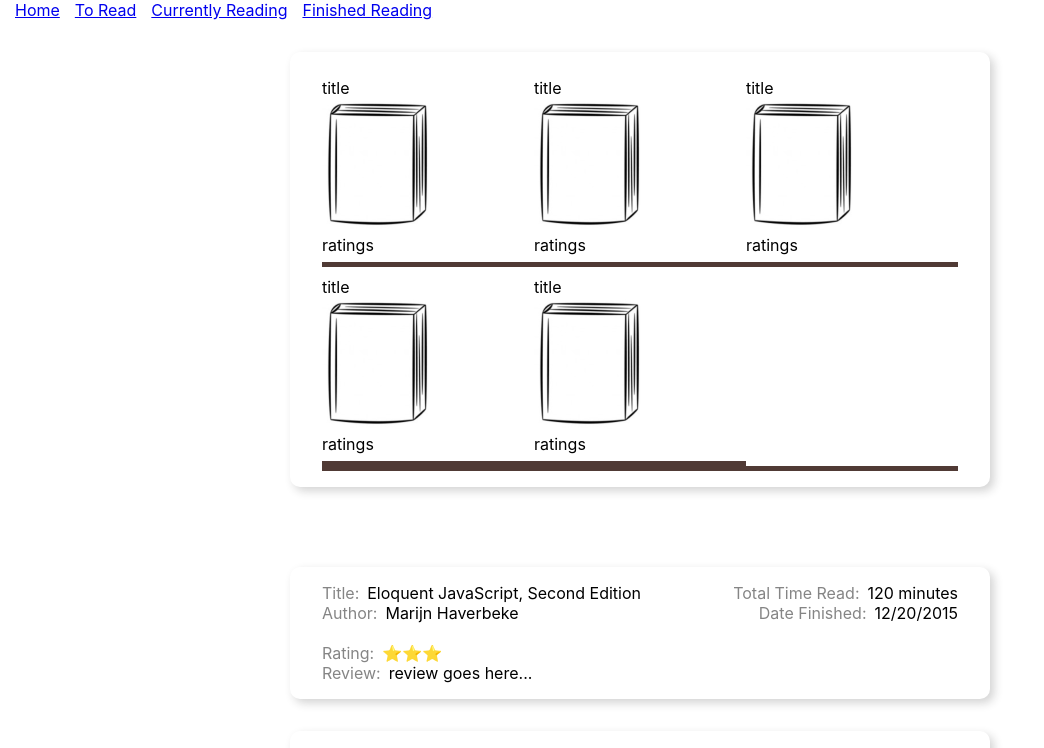
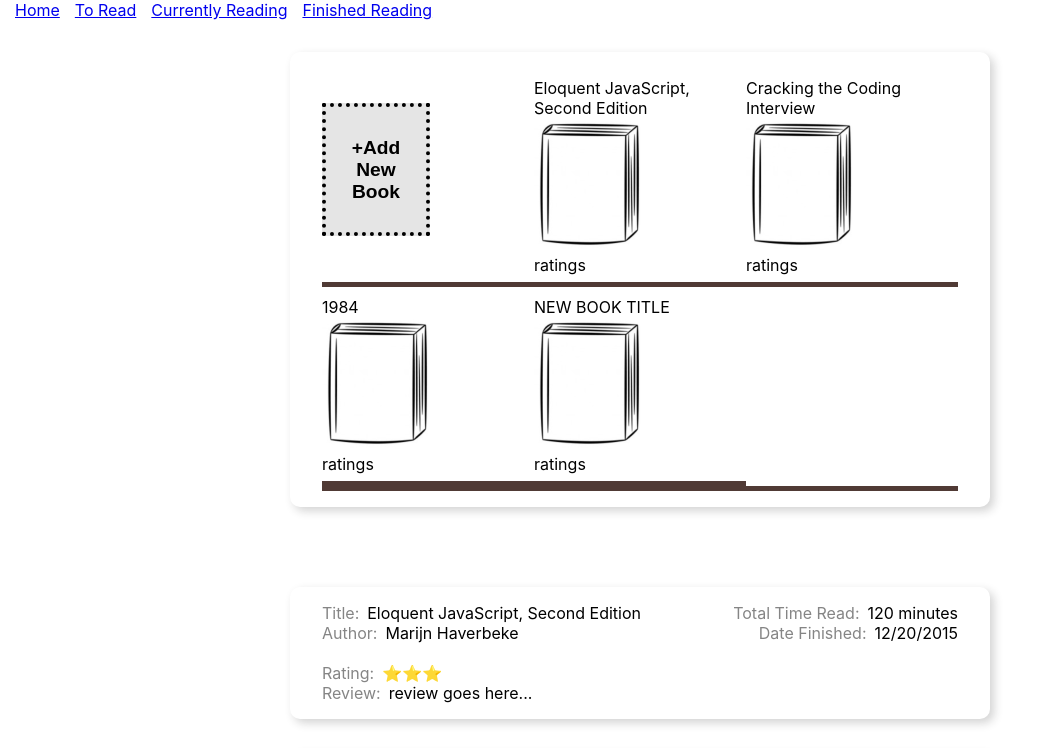
Before and after one commit to alex-andria/Project2BookApp, a React (Create React App) app in the folder book-app/: page / in a window 1280 px wide. Shown: the top 748 px of the page, without its empty margins (0-1044 px from the left). Built offline with nearby package versions, Linux system fonts and the light colour scheme; data requests are answered from the project's data file.

Commit message:
book add form complete

```diff
--- a/book-app/db.json
+++ b/book-app/db.json
@@ -28,6 +28,12 @@
       "reading": false,
       "to-read": false,
       "finished": true
+    },
+    {
+      "title": "NEW BOOK TITLE",
+      "author": "Some Author",
+      "to-read": true,
+      "id": 4
     }
   ]
 }
--- a/book-app/package.json
+++ b/book-app/package.json
@@ -8,6 +8,7 @@
     "@testing-library/user-event": "^13.5.0",
     "react": "^17.0.2",
     "react-dom": "^17.0.2",
+    "react-modal": "^3.14.4",
     "react-router-dom": "^5.3.0",
     "react-scripts": "5.0.0",
     "web-vitals": "^2.1.2"
--- a/book-app/src/components/App.js
+++ b/book-app/src/components/App.js
@@ -11,6 +11,11 @@ import FinishedReading from "./Nav/FinishedReading";
 function App() {
   const [books, setBooks] = useState([]);
   const [sortedBooks, setSortBooks] = useState([]);
+
+  function addBook(newBook){
+    const updatedBooks = [...books, newBook];
+    setBooks(updatedBooks);
+  }
 
   useEffect(() => {
 
@@ -37,7 +42,10 @@ function App() {
           <FinishedReading books={books}/>
         </Route>
         <Route exact path="/">
-          <Home books={books} />
+          <Home
+            books={books}
+            onAddBook={addBook}
+          />
         </Route>
       </Switch>
     </div>
--- a/book-app/src/components/BookAddForm.js
+++ b/book-app/src/components/BookAddForm.js
@@ -1,14 +1,95 @@
 import React, {useState} from "react";
+import Modal from 'react-modal';
 
-function BookAddForm(){
+function BookAddForm({onAddBook}){
+    //Modal Info
+        const customStyles = {
+            content: {
+            top: '50%',
+            left: '50%',
+            right: 'auto',
+            bottom: 'auto',
+            marginRight: '-50%',
+            transform: 'translate(-50%, -50%)',
+            },
+        };
 
+        let subtitle;
+        const [modalIsOpen, setIsOpen] = React.useState(false);
+
+        function openModal() {
+            setIsOpen(true);
+        }
+
+        function afterOpenModal() {
+            // references are now sync'd and can be accessed.
+            subtitle.style.color = '#000';
+        }
+
+        function closeModal() {
+            setIsOpen(false);
+        }
+
+        Modal.setAppElement('#root');
+
+    //End Modal Info
+
+    const [title, setTitle] = useState("")
+    const [author, setAuthor] = useState("")
+    const [listCat, setListCat] = useState("")
+
+    function handleSubmit(e){
+      e.preventDefault();
+
+      const newBookObj = {
+        "title": title,
+        "author": author,
+        [listCat]: true,
+      }
+
+      fetch(
+        ('http://localhost:3000/books'),
+        {
+          method: 'POST',
+          headers: {"Content-Type": "application/json"},
+          body: JSON.stringify(newBookObj),
+        })
+      .then(r => r.json())
+      .then(book => onAddBook(book))
+    }
 
     return (
-        <section>
-            <form className="form">
+        <div className="BookBoxItemAdd">
+            <div className="BookBoxButton">
+                <button className="AddBookButton" onClick={openModal}>+Add New Book</button>
+                <Modal
+                    isOpen={modalIsOpen}
+                    onAfterOpen={afterOpenModal}
+                    onRequestClose={closeModal}
+                    style={customStyles}
+                    contentLabel="Example Modal"
+                >
+                    <h2 ref={(_subtitle) => (subtitle = _subtitle)}>New Book Form</h2>
+                    <div>Add New Book</div>
+                        <form className="new-book-form" onSubmit={handleSubmit}>
+                            <input placeholder="Title" onChange={(e) => setTitle(e.target.value)}/>
+                            <br></br>
+                            <input placeholder="Author" onChange={(e) => setAuthor(e.target.value)}/>
+                            <br></br>
+                            <select onChange={(e) => setListCat(e.target.value)}>
+                                <option value="All">Select Book List Category</option>
+                                <option value="to-read">To Read</option>
+                                <option value="reading">Reading</option>
+                                <option value="finished">Finished Reading</option>
+                            </select>
+                            <br></br>
+                            <input type="submit" value="Add Book" />
+                        </form>
+                    <button onClick={closeModal}>close</button>
+                </Modal>
+            </div>
+        </div>
+    );
+}
 
-
-            </form>
-        </section>
-    )
-}
+export default BookAddForm;
--- a/book-app/src/components/BookShelf.js
+++ b/book-app/src/components/BookShelf.js
@@ -1,16 +1,19 @@
 import React from "react";
 import BookShelfItem from "./BookShelfItem";
+import BookAddForm from "./BookAddForm";
 
-function BookShelf(){
+function BookShelf( {onAddBook, books}){
 
     return(
         <div className="BookShelf">
             <div className="BookBox">
-                <BookShelfItem />
-                <BookShelfItem />
-                <BookShelfItem />
-                <BookShelfItem />
-                <BookShelfItem />
+
+                <BookAddForm  onAddBook={onAddBook}/>
+                {books.map((book) => {
+                    return(
+                        <BookShelfItem key={book.id} book={book} />
+                    )
+                })}
 
 
             </div>
--- a/book-app/src/components/BookShelfItem.js
+++ b/book-app/src/components/BookShelfItem.js
@@ -1,12 +1,12 @@
 import React from "react";
 
-function BookShelfItem(){
+function BookShelfItem({book}){
 
     const bookImage = './blankbook.png';
 
     return(
     <div className="BookBoxItem">
-        <span>title</span>
+        <span>{book.title}</span>
         <div>
             <img src={bookImage}/>
         </div>
--- a/book-app/src/components/Nav/Home.js
+++ b/book-app/src/components/Nav/Home.js
@@ -1,14 +1,15 @@
 import React from "react";
 import BookList from "../BookList";
 import BookShelf from "../BookShelf";
+import BookAddForm from "../BookAddForm";
 
-function Home({books}) {
+function Home({books, onAddBook}) {
 
     return (
         <>
             {/* search */}
             {/* category */}
-            <BookShelf/>
+            <BookShelf  books={books} onAddBook={onAddBook}/>
             <BookList books={books} />
         </>
 
--- a/book-app/src/index.css
+++ b/book-app/src/index.css
@@ -49,11 +49,6 @@ code {
     padding-bottom: 7px;
   }
 
-  .BookBoxAdd {
-    max-width: 150px;
-    max-height: 200px;
-    border: 4px dotted rgb(0, 0, 0);
-  }
 /* end of book shelf */
 
 /* book list */
@@ -118,3 +113,29 @@ code {
   }
 
 /* end of book list */
+
+/* Book Add Form */
+
+.BookBoxItemAdd {
+  border-bottom: 5px solid rgb(80, 58, 53);
+  padding-top: 35px;
+  padding-bottom: 7px;
+}
+
+.AddBookButton {
+  padding-top: 30%;
+  text-align: center;
+  border: none;
+  font-weight: bold;
+  background-color: #E5E5E5;
+  font-size: larger;
+}
+
+.BookBoxButton {
+  width: 100px;
+  height: 125px;
+  background-color: #E5E5E5;
+  border: 4px dotted rgb(0, 0, 0);
+}
+
+/* End Book Add Form */
--- a/book-app/src/index.js
+++ b/book-app/src/index.js
@@ -4,7 +4,6 @@ import './index.css';
 import { BrowserRouter } from "react-router-dom";
 import App from './components/App';
 import reportWebVitals from './reportWebVitals';
-
 
 ReactDOM.render(
   <BrowserRouter>
```
Also changed, not shown: 1 other file (tests, documents, lock files or other folders). Lines whose indentation alone changed are shown as unchanged.
